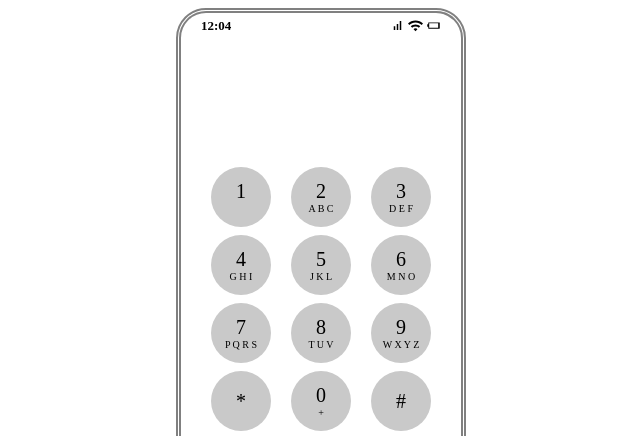
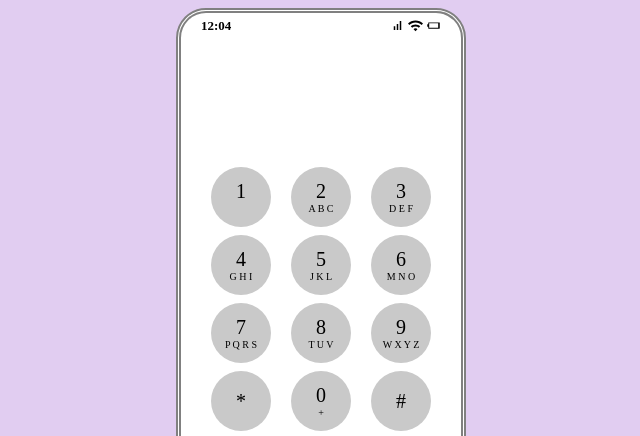
Before and after one commit to Mariia16bit/phone, a plain HTML site: page index.html in a window 1280 px wide. Shown: the top 436 px of the page, without its empty margins (319-959 px from the left). Drawn offline with Linux system fonts and the light colour scheme.

Commit message:
add background

```diff
--- a/style.css
+++ b/style.css
@@ -1,3 +1,6 @@
+body{
+    background-color: rgb(225, 205, 241);
+}
 .main{
     border: 5px double gray;
     border-radius: 30px;
@@ -6,6 +9,7 @@
     margin: auto;
     padding-left: 15px;
     padding-right: 15px;
+    background-color: #fff;
 }
 .container{
     display: flex;
```
